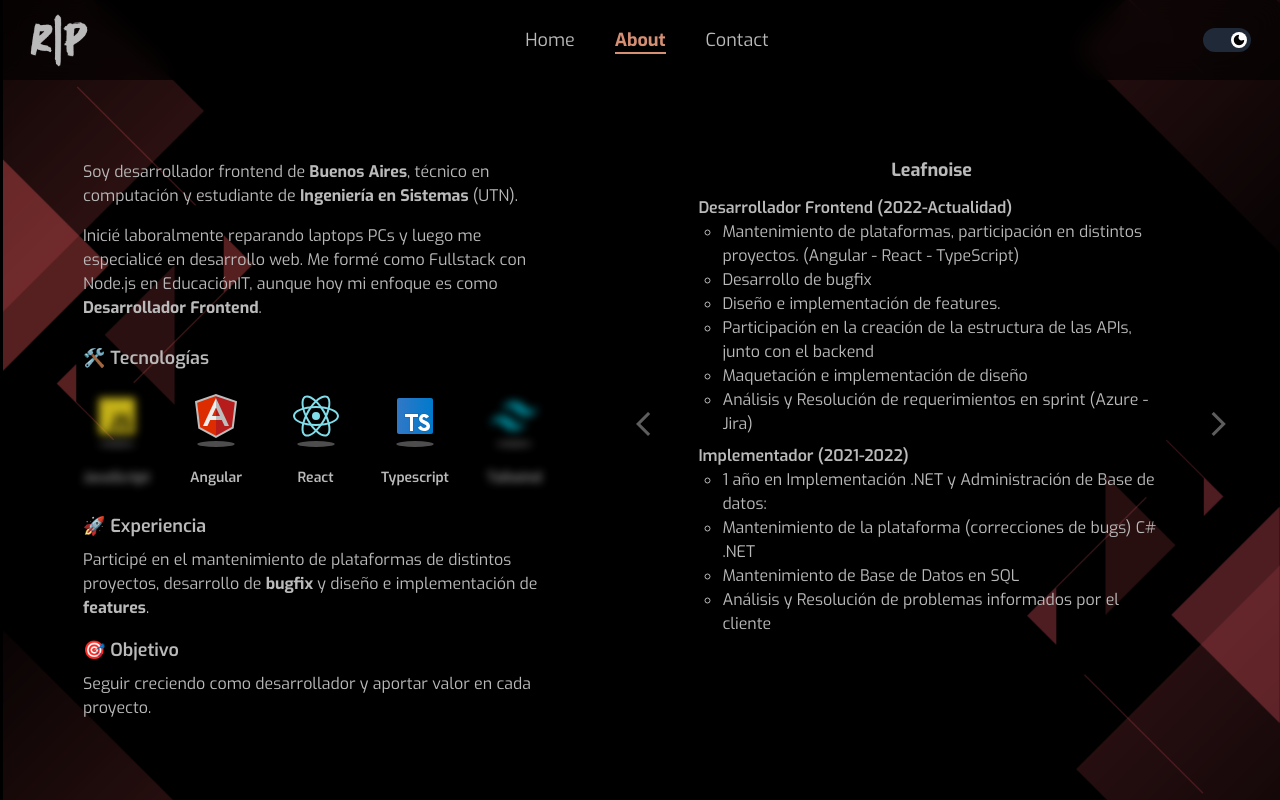
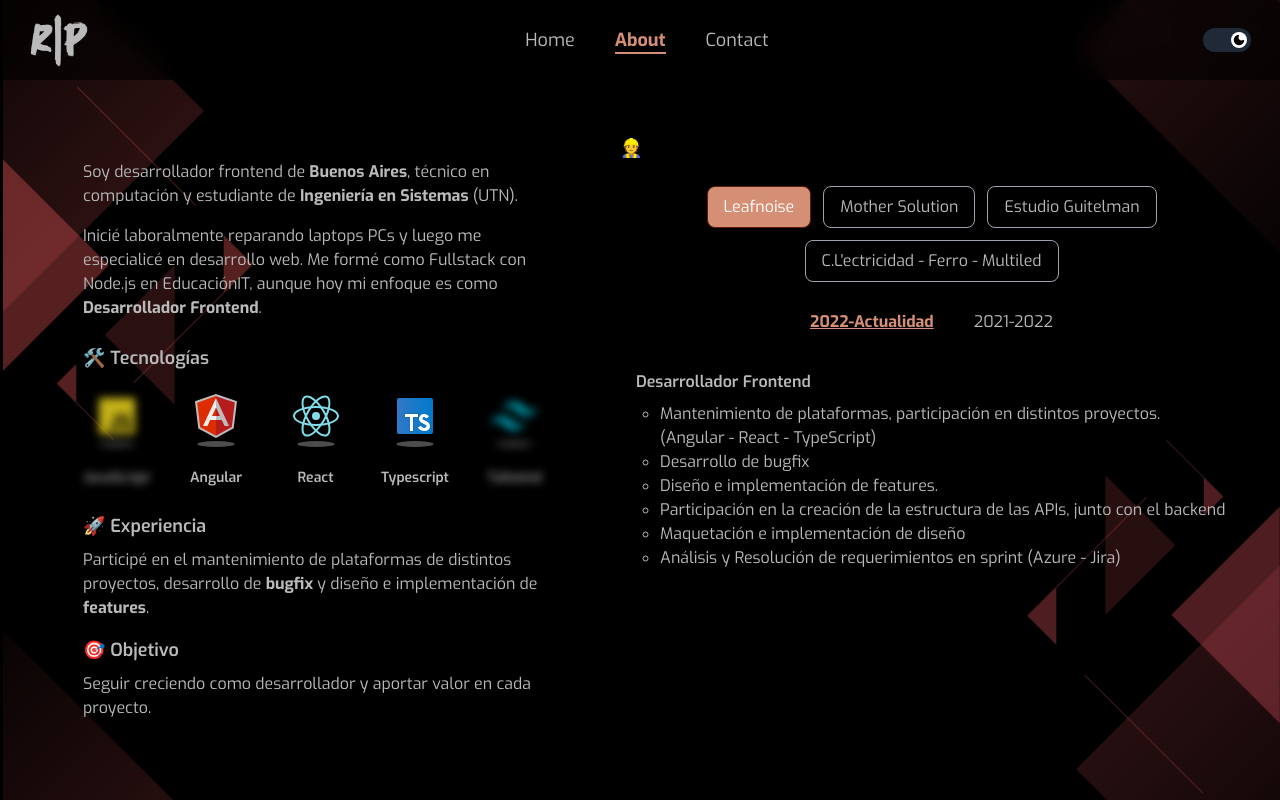
Before and after one commit to rodrigopla97/my-repository, a React (Vite) app: page /about in a window 1280 px wide. Shown: the top 800 px of the page. Built offline with nearby package versions, Linux system fonts and the light colour scheme.

Commit message:
new expierence card

```diff
--- a/src/components/interfaces/about/jobExperienceCardInterface.tsx
+++ b/src/components/interfaces/about/jobExperienceCardInterface.tsx
@@ -1,98 +1,77 @@
-import { useState, useEffect, useCallback } from 'react';
+import { useState, useEffect } from 'react';
 import { useTheme } from '../../../context/themeContext';
 import { useAbout } from '../../../context/aboutContext';
 
 export default function JobExperienceCardInterface() {
   const { jobExperiencesContext, toggleAboutIndex, indexCarrousel } = useAbout();
-  const { textColor } = useTheme();
+  const { isDarkMode, textColor } = useTheme();
   const [animate, setAnimate] = useState(false);
-  const [direction, setDirection] = useState('right');
-
-  const previousExperience = useCallback(() => {
-    setDirection('left');
-    setAnimate(true);
-    setTimeout(() => {
-      toggleAboutIndex(indexCarrousel === 0 ? jobExperiencesContext.length - 1 : indexCarrousel - 1);
-    }, 500);
-  }, [indexCarrousel, jobExperiencesContext.length, toggleAboutIndex]);
-
-  const nextExperience = useCallback(() => {
-    setDirection('right');
-    setAnimate(true);
-    setTimeout(() => {
-      toggleAboutIndex(indexCarrousel === jobExperiencesContext.length - 1 ? 0 : indexCarrousel + 1);
-    }, 500);
-  }, [indexCarrousel, jobExperiencesContext.length, toggleAboutIndex]);
+  const [roleIndex, setRoleIndex] = useState(0);
 
   useEffect(() => {
-    if (animate) {
-      const resetAnimate = setTimeout(() => setAnimate(false), 500);
-      return () => clearTimeout(resetAnimate);
-    }
-  }, [animate]);
+    setRoleIndex(0);
+  }, [indexCarrousel]);
 
   useEffect(() => {
-    const interval = setInterval(() => {
-      nextExperience();
-    }, 10000);
-
-    return () => {
-      clearInterval(interval);
-    };
-  }, [indexCarrousel, nextExperience]);
+    setAnimate(true);
+    const timer = setTimeout(() => setAnimate(false), 500);
+    return () => clearTimeout(timer);
+  }, [indexCarrousel, roleIndex]);
 
   return (
-    <>
-      <div className="relative w-full overflow-hidden">
-        <div className="relative flex w-[80%] justify-center mx-auto px-4">
+    <div className="relative w-full overflow-hidden md:pt-[10vh]">
+      <h3 className="text-lg font-semibold my-6">👷 Experiencias:</h3>
+      <div className="flex justify-center gap-3 mb-6 flex-wrap">
         {jobExperiencesContext.map((experience, index) => (
+          <button
+            key={index}
+            className={`px-4 py-2 rounded-lg border transition-colors duration-300
+              ${index === indexCarrousel
+                ? `text-white border-cvButtonPrimary ${!isDarkMode ? "bg-cvButtonPrimary" : "bg-cvButtonSecondary"}`
+                : `bg-transparent ${textColor} border-gray-400 ${!isDarkMode ? "hover:border-cvButtonPrimary" : "hover:border-cvButtonSecondary"}`}`}
+            onClick={() => toggleAboutIndex(index)}
+          >
+            {experience.company}
+          </button>
+        ))}
+      </div>
+
+      <div className="flex justify-center gap-4 mb-8 flex-wrap">
+        {jobExperiencesContext[indexCarrousel]?.roles.map((role, idx) => (
+          <button
+            key={idx}
+            className={`px-3 py-1 rounded-md  transition-colors duration-300
+              ${idx === roleIndex
+                ? `underline font-bold ${!isDarkMode ? "text-cvButtonPrimary" : "text-cvButtonSecondary"}`
+                : ` hover:underline ${textColor} ${!isDarkMode ? "hover:text-cvButtonPrimary" : "hover:text-cvButtonSecondary"}`}`}
+            onClick={() => setRoleIndex(idx)}
+          >
+            {role.date}
+          </button>
+        ))}
+      </div>
+
+      <div className="relative flex justify-center mx-auto px-4
+                h-[50vh] items-start overflow-y-auto mt-4">
+        {jobExperiencesContext[indexCarrousel]?.roles[roleIndex] && (
           <div
-              key={index}
-              className={`flex flex-col ${index !== indexCarrousel && 'hidden'} ${textColor} duration-500 ${animate
-                ? direction === 'right'
-                  ? 'translate-x-20 opacity-0'
-                  : '-translate-x-20 opacity-0'
-                : 'translate-x-0 opacity-100'
-                }`}
+            className={`flex flex-col ${textColor} duration-500 transition-all
+              ${animate ? 'opacity-0 translate-y-4' : 'opacity-100 translate-y-0'}
+            `}
           >
-              <h4 className="card-title text-lg font-bold" >
-                {experience.company}
-              </h4>
-              {experience.roles.map((role, roleIndex) => (
-                <div key={roleIndex} className="mb-2">
-                  <h5 className="text-md font-semibold">
-                    {role.title} ({role.date})
+            <h5 className="text-md font-semibold mb-2">
+              {jobExperiencesContext[indexCarrousel].roles[roleIndex].title}
             </h5>
             <ul className="list-[circle] ml-6">
-                    {role.tasks.map((task, taskIndex) => (
+              {jobExperiencesContext[indexCarrousel].roles[roleIndex].tasks.map((task, taskIndex) => (
                 <li key={taskIndex} className={`${textColor}`}>
                   {task}
                 </li>
               ))}
             </ul>
           </div>
-              ))}
+        )}
       </div>
-          ))}
     </div>
-
-        <button
-          className={`absolute top-1/2 left-0 z-[1] flex items-center justify-start w-[15%] p-0 ${textColor} opacity-50 transition-opacity hover:opacity-100`}
-          onClick={previousExperience}
-        >
-          <i className="material-symbols-outlined text-[3rem]">
-            keyboard_arrow_left
-          </i>
-        </button>
-        <button
-          className={`absolute top-1/2 right-0 z-[1] flex items-center justify-end w-[15%] p-0 ${textColor} opacity-50 transition-opacity hover:opacity-100`}
-          onClick={nextExperience}
-        >
-          <i className="material-symbols-outlined text-[3rem]">
-            keyboard_arrow_right
-          </i>
-        </button>
-      </div>
-    </>
   );
 }
```
Lines whose indentation alone changed are shown as unchanged.
